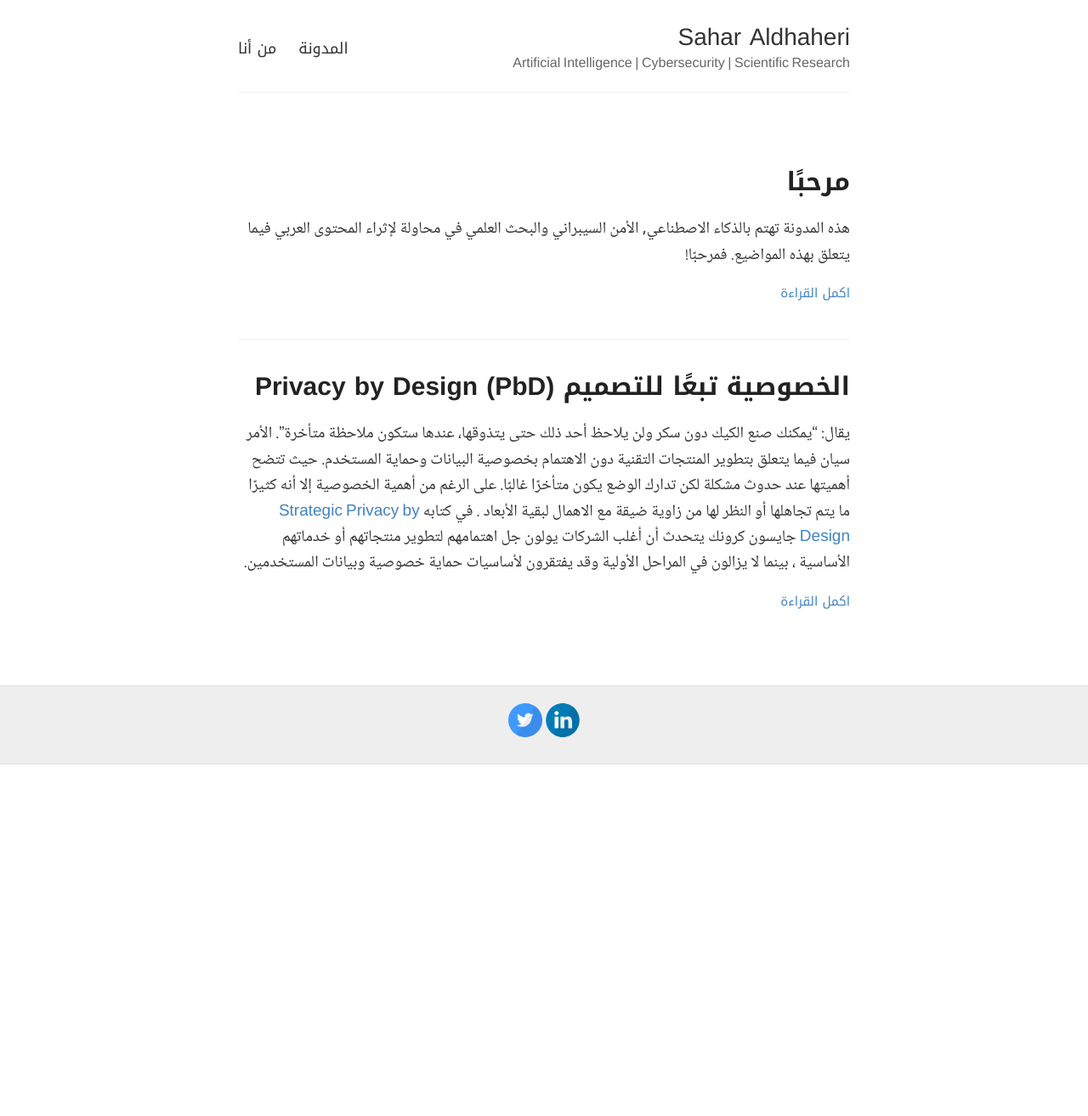
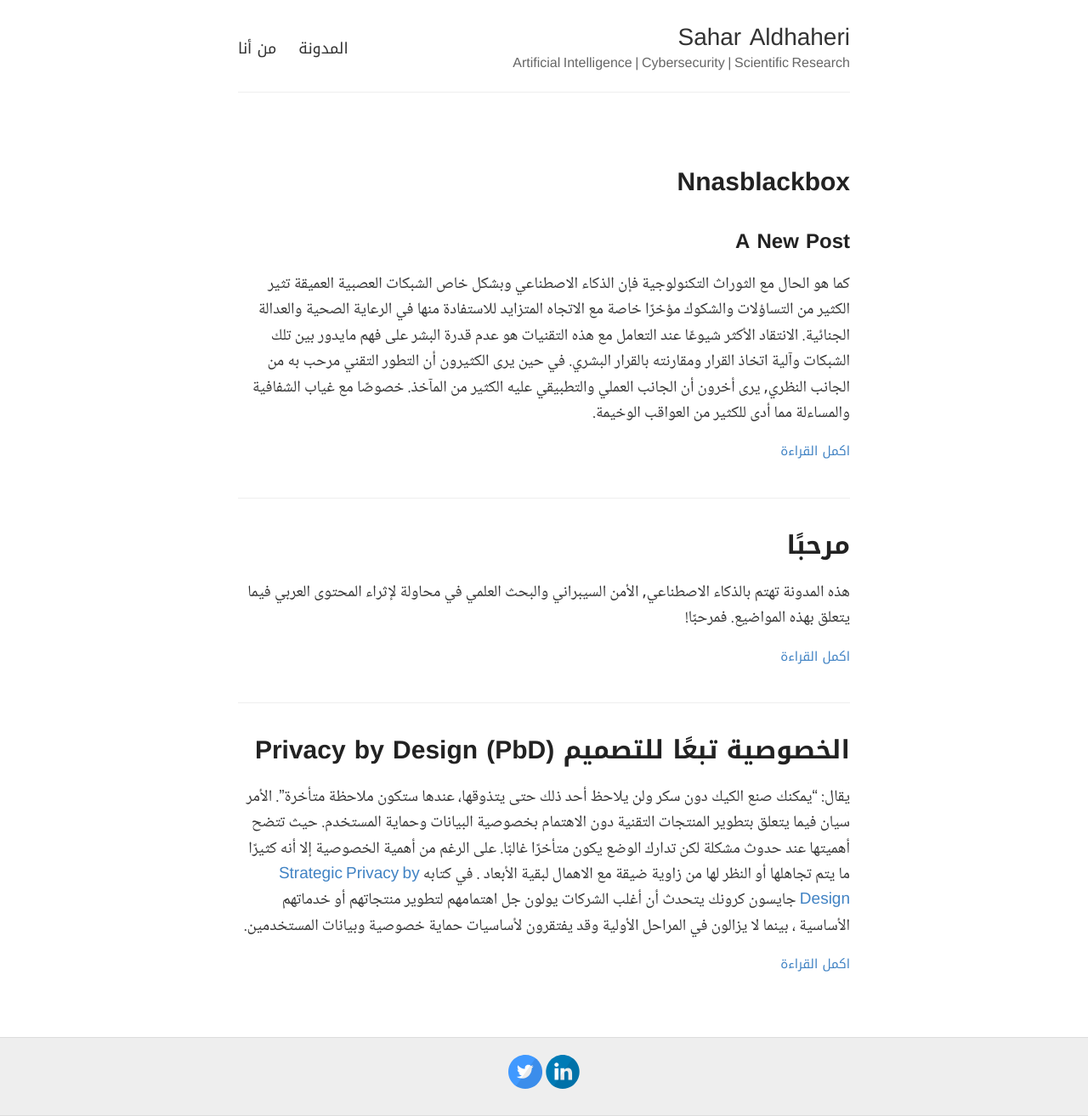
Before and after one commit to sahar119911/AldhaheriS, a Jekyll site: the page built from index.html, in a window 1280 px wide. Shown: the whole page at 85% size. Built offline with Jekyll 4.4.1, drawn with Linux system fonts in a browser that asks for light colours; before the commit the page ends 900 px from its top, so only the background shows below that.

Commit message:
Update 2021-03-03-NNAsBlackBox.md

```diff
--- a/_posts/2021-03-03-NNAsBlackBox.md
+++ b/_posts/2021-03-03-NNAsBlackBox.md
@@ -1,10 +1,15 @@
 ---
-published: false
+published: True
 ---
 ## A New Post
+كما هو الحال مع الثوراث التكنولوجية فإن الذكاء الاصطناعي وبشكل خاص الشبكات العصبية العميقة تثير الكثير من التساؤلات والشكوك مؤخرًا خاصة مع الاتجاه المتزايد للاستفادة منها في الرعاية الصحية والعدالة الجنائية. الانتقاد الأكثر شيوعًا عند التعامل مع هذه التقنيات هو عدم قدرة البشر على فهم مايدور بين تلك الشبكات وآلية اتخاذ القرار ومقارنته بالقرار البشري. في حين يرى الكثيرون أن التطور التقني مرحب به من الجانب النظري, يرى أخرون أن الجانب العملي والتطبيقي عليه الكثير من المآخذ. خصوصًا مع غياب الشفافية والمساءلة مما أدى للكثير من العواقب الوخيمة.
 
-جذر المشكلة يعود لأكثر من سبب: منها تطور البرامج -خصوصًا المكتبات عالية المستوى (High-level and Abstract libraries)- والتي أصبحت جيدة بما يكفي ليغنيك عن معرفة ما يدور خلف العمليات الأساسية. مما جعل الصناديق السوداء (black boxes) السمة الأساسية للتعلم العميق وتعلم الآلة.
-أضافة إلى أن تفاصيل عمل الكثير من التقنيات المؤتمتة مملوكة بحد كبير للقطاع الخاص ويتم اعتبارها أسرارًا تجارية ولا يتم الافصاح عن تفاصيلها حتى بموجب أمر قضائي. مما ترتب على ذلك غياب للشفافية والمساءلة وأدى لعواقب وخيمة. كما حدث مع برنامج COMPAS – أداة لدعم القرار تستخدمها بعض المحاكم الأمريكية لتقييم احتمال عودة المدعى عليه إلى الإجرام-.
+يعود جذر المشكلة لأكثر من سبب: منها تطور البرامج -خصوصًا المكتبات عالية المستوى (High-level and Abstract libraries)- والتي أصبحت جيدة بما يكفي ليغنيك عن معرفة ما يدور خلف العمليات الأساسية. مما جعل الصناديق السوداء (black boxes) السمة الأساسية للتعلم العميق وتعلم الآلة.
+أضافة إلى أن تفاصيل عمل الكثير من التقنيات المؤتمتة مملوكة بحد كبير للقطاع الخاص ويتم اعتبارها أسرارًا تجارية ولا يتم الافصاح عن تفاصيلها حتى بموجب أمر قضائي. مما ترتب عليه غياب للشفافية والمساءلة  كما يحدث مع برنامج
+
+كان هناك العديد من النقاشات في المراجعات الأدبية حول عدالة مثل هذه الخوارزميات، والتي نشأت أساسًا من التحليل الذي أجرته مجموعة ProPublica مدعيا أن نموذج التنبؤ COMPAS – أداة لدعم القرار تستخدمها بعض المحاكم الأمريكية لتقييم احتمال عودة المدعى عليه إلى الإجرام- متحيز عنصريًا . حيث قامت هذه الأداء بحساب نتيجة تتنبأ باحتمالية ارتكاب كل منهما جريمة في المستقبل. تم تصنيف معتقل من أصل افريقي ليس لديه سجل إجرامي؛ بإنه خطر على المجتمع واحتمالية عودته للجريمة عالية. بينما تم تصنيف معتقل أبيض لديه سجل اجرامي حافل على أنه منخفض المخاطر واحتمالية عودته للجريمة ضئيلة!
+ بالتالي يمكن أن يؤدي هذا النوع من الأخطاء إلى سنوات من السجن الإضافي ، أو إطلاق سراح الأفراد الخطرين أو المتطرفين في المجتمع. يلفت هذا النوع من الدراسات الانتباه إلى مدى أهمية الشفافية في اتخاذ القرارات القضائية عند استخدام الذكاء الاصطناعي أو التعلم الآلي أو الأنواع أخرى من النماذج الإحصائية. لا يمكننا تحديد ما إذا كانت هذه الاخطاء ناتجة عن أخطاء في الحساب أو أخطاء في إدخال البيانات أو أخطاء من مصدر آخر (أو حتى إذا كانت من الأساس تصنف ك أخطاء).
+
 
 
 
```
